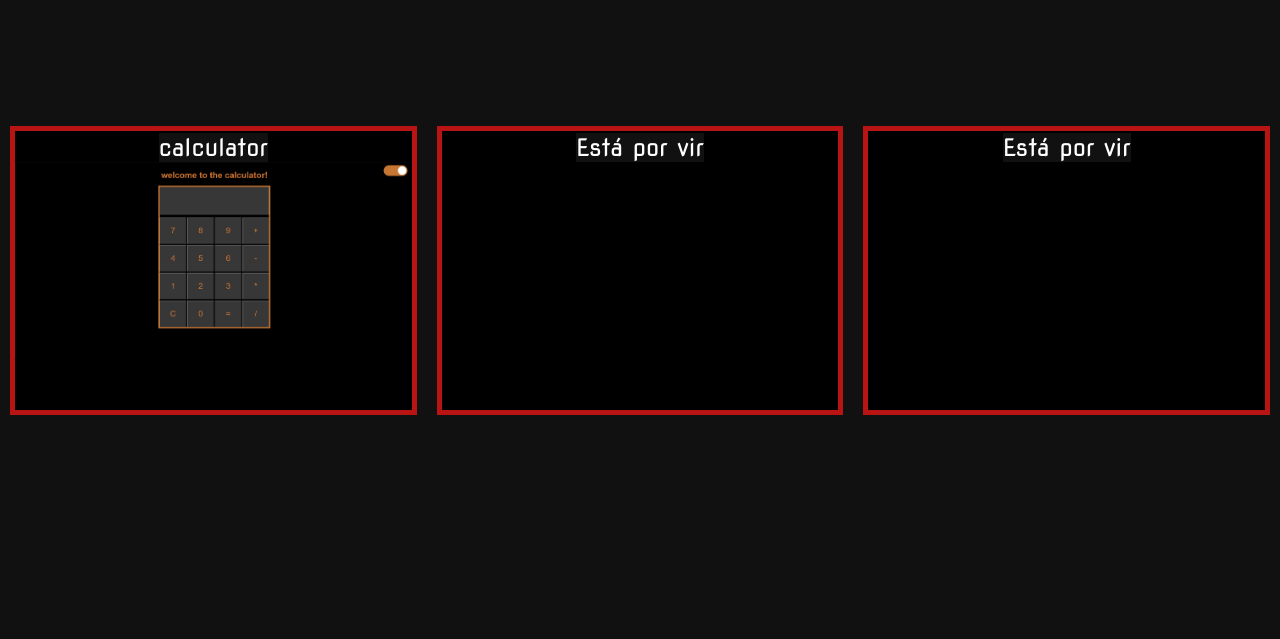
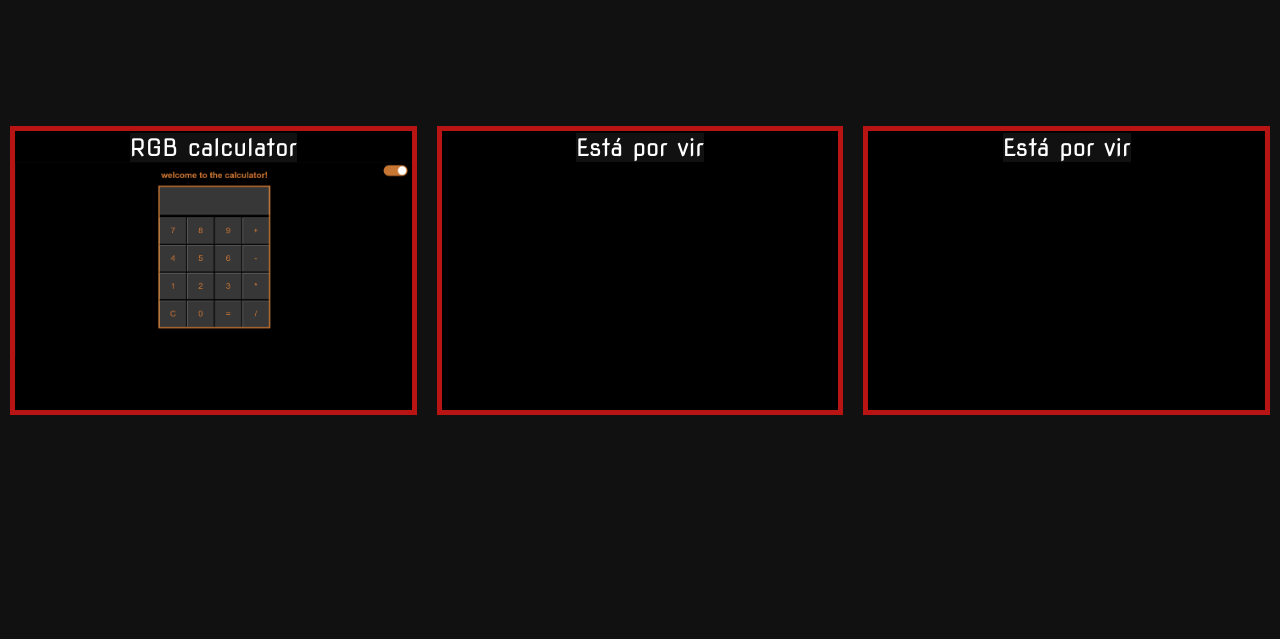
Before and after one commit to lipes40/portfolio, a plain HTML site: page index.html in a window 1280 px wide. Shown: the part 1540-2179 px from the top of the page. Drawn offline with Linux system fonts and the light colour scheme.

Commit message:
Update index.html

```diff
--- a/index.html
+++ b/index.html
@@ -83,7 +83,7 @@
 
         <ul class="ul-projects">
             <li class="li-projects">
-                <h2>calculator</h2>
+                <h2>RGB calculator</h2>
                 <img class="img-project" src="/images/projec-calculator.png" alt="project calculator">
             </li>
 
```
